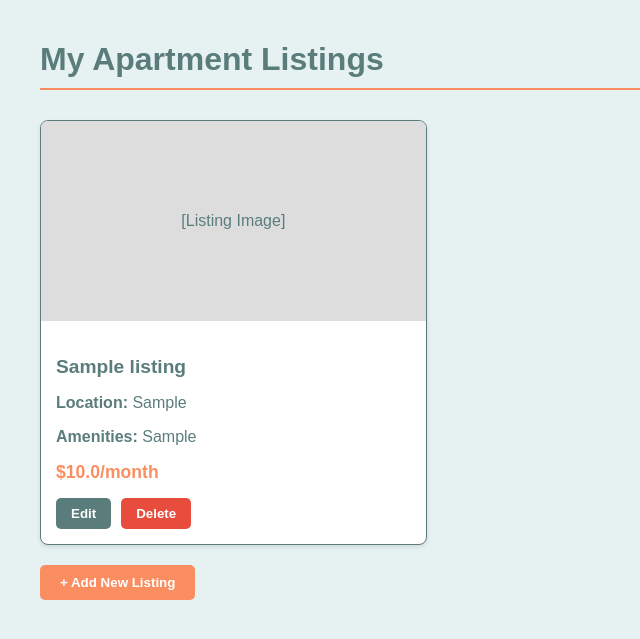
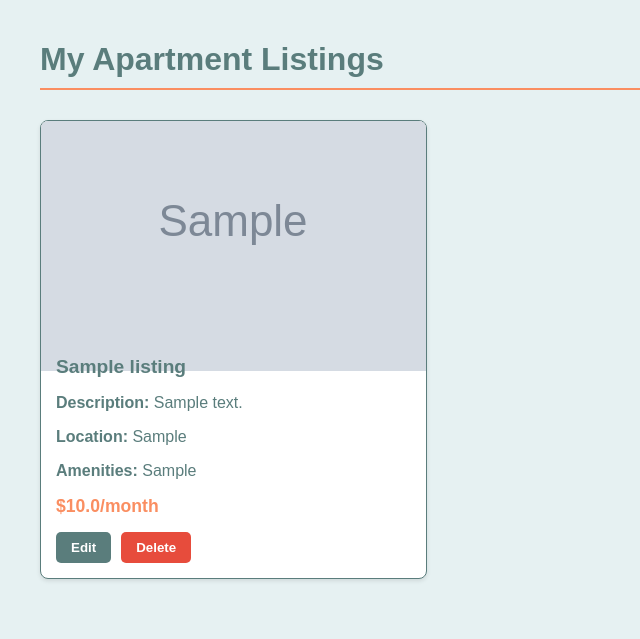
Before and after one commit to Imuugi/Projectforinfo, a Flask app: template App/templates/viewlisting.html in a window 1280 px wide. Shown: the top 639 px of the page, without its empty margins (0-640 px from the left). Run offline with Flask 3, Linux system fonts and the light colour scheme; the template is opened without the code that fills it: values that come from a table or form of the project are taken from there, others are empty; tables that the repository leaves empty hold one stand-in row (values such as "Sample post"); grey boxes marked "Sample" are stand-in pictures; parts of the project's set-up code (start-up, migrations or seed data) failed here and were passed over.

Commit message:
LISTING WORKS

```diff
--- a/App/controllers/landlord.py
+++ b/App/controllers/landlord.py
@@ -1,8 +1,8 @@
 from App.models import Landlord,ApartmentListing,TenantVerification
 from App.database import db
 
-def create_listing(title,description,location,amenities,price,image,landlord_id):
-    newlisting = ApartmentListing(title = title,description = description,location = location,amenities = amenities,price = price,image = image,landlord_id = landlord_id)
+def create_listing(title,description,location,amenities,price,landlord_id):
+    newlisting = ApartmentListing(title = title,description = description,location = location,amenities = amenities,price = price, landlord_id = landlord_id)
     db.session.add(newlisting)
     db.session.commit()
     return newlisting
--- a/App/templates/viewlisting.html
+++ b/App/templates/viewlisting.html
@@ -104,30 +104,42 @@
     </style>
 </head>
 <body>
+    {% if current_user %}
+    <div class="user-info">Welcome, {{ current_user.username }}</div>
+  {% endif %}
     <h1>My Apartment Listings</h1>
 
     <div class="listing-container">
+        {% if listings %}
         {% for listing in listings %}
         <div class="listing-card">
             <div class="listing-image">
-                [Listing Image]
+                {% if listing.image %}
+                    <img src="{{ listing.image }}" alt="{{ listing.title }}">
+                {% else %}
+                    [No Image Available]
+                {% endif %}
             </div>
             <div class="listing-details">
                 <h3 class="listing-title">{{ listing.title }}</h3>
+                <p><strong>Description:</strong> {{ listing.description }}</p>
                 <p><strong>Location:</strong> {{ listing.location }}</p>
                 <p><strong>Amenities:</strong> {{ listing.amenities }}</p>
                 <p class="listing-price">${{ listing.price }}/month</p>
                 <div class="listing-actions">
-                    <button class="action-btn edit-btn">Edit</button>
-                    <button class="action-btn delete-btn">Delete</button>
+                    <button class="action-btn edit-btn" onclick="location.href='/edit-listing/{{ listing.id }}'">Edit</button>
+                    <form method="POST" action="/landlord/delete-listing" style="display: inline;">
+                        <input type="hidden" name="listing_id" value="{{ listing.id }}">
+                        <button type="submit" class="action-btn delete-btn">Delete</button>
+                    </form>
                 </div>
             </div>
         </div>
-        {% else %}
+        {% endfor %}
+    {% else %}
         <p>You haven't created any listings yet.</p>
-        {% endfor %}
-    </div>
+    {% endif %}
+</div>
 
-    <button class="add-listing-btn" onclick="location.href='/create-listing'">+ Add New Listing</button>
 </body>
 </html>
```
Also changed, not shown: App/views/landlord.py (+9 -6 lines).
